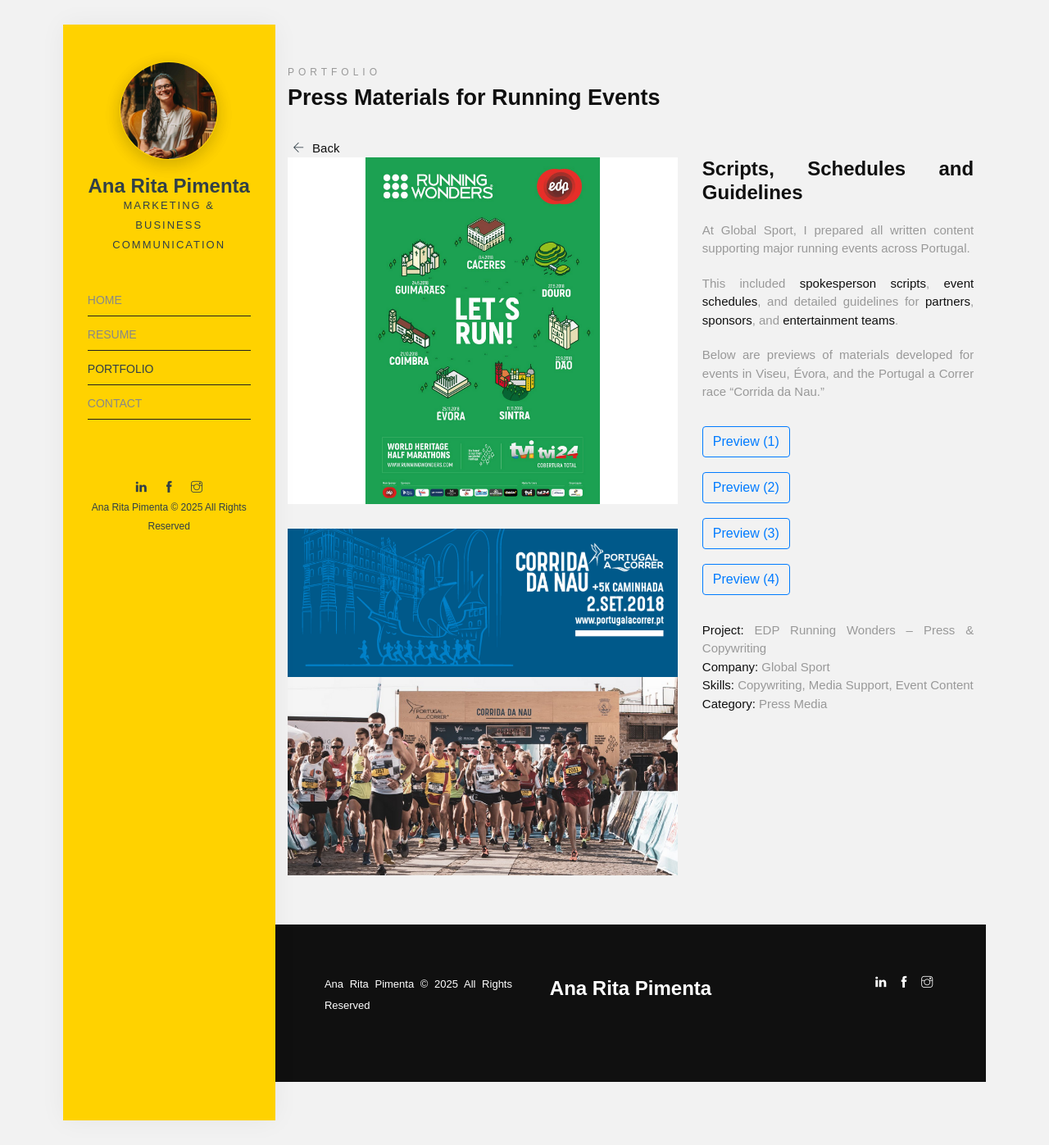
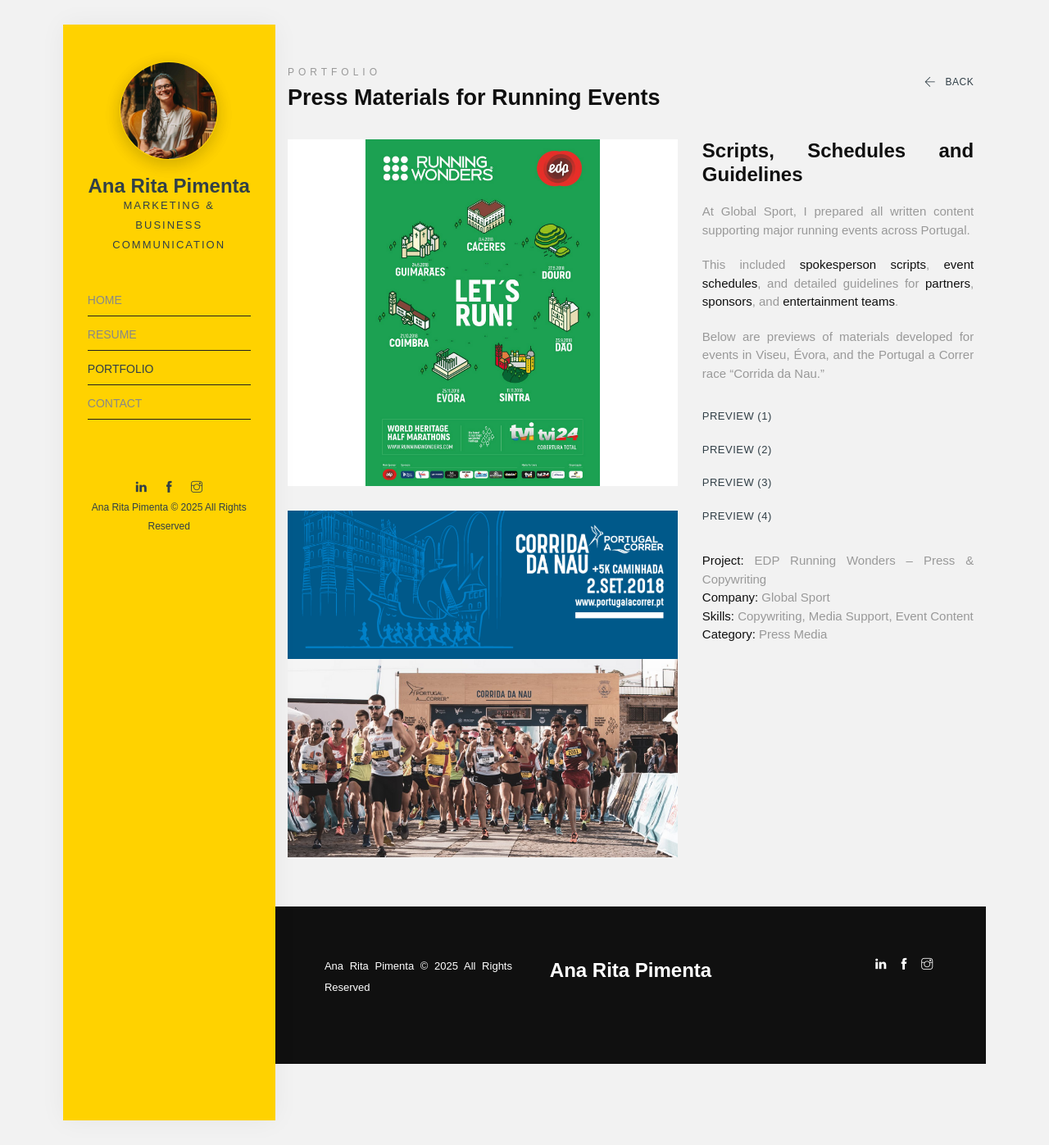
Before and after one commit to anaritapimenta/anaritapimenta.github.io, a Jekyll site: the page built from portfolio/edp-running-wonders-and-portugal-a-correr-press-media/index.html, in a window 1280 px wide and 1397 px high. Shown: the whole window at 82% size. Built offline with Jekyll 4.4.1, drawn with Linux system fonts in a browser that asks for light colours; some web fonts are replaced.

Commit message:
Update index.html

```diff
--- a/portfolio/edp-running-wonders-and-portugal-a-correr-press-media/index.html
+++ b/portfolio/edp-running-wonders-and-portugal-a-correr-press-media/index.html
@@ -8,18 +8,31 @@
 <div class="project">
   <div class="container">
     <div class="row">
-      <div class="col-md-12">
-        <span class="heading-meta">Portfolio</span>
-        <h1 class="heading animate-box" data-animate-effect="fadeInLeft">
-          Press Materials for Running Events
-        </h1>
+      <div class="col-md-12 d-flex justify-content-between align-items-start">
+        <div>
+          <span class="heading-meta">Portfolio</span>
+          <h1 class="heading animate-box" data-animate-effect="fadeInLeft">
+            Press Materials for Running Events
+          </h1>
+        </div>
+
         <a
           href="{{ 'portfolio/' | prepend: site.baseurl | prepend: site.url }}"
           aria-label="Back to Portfolio"
-          class="back-link"
+          style="display: flex; align-items: center; margin-top: 10px;"
         >
           <i class="ti-arrow-left font-14px gray-icon" aria-hidden="true"></i>
-          <span>Back</span>
+          <p
+            style="
+              margin: 0 0 0 6px;
+              color: #313f47;
+              text-transform: uppercase;
+              font-size: 12px;
+              letter-spacing: 0.5px;
+            "
+          >
+            Back
+          </p>
         </a>
       </div>
     </div>
@@ -57,12 +70,36 @@
               Below are previews of materials developed for events in Viseu, Évora, and the Portugal a Correr race “Corrida da Nau.”
             </p>
 
-            <!-- PDF Preview Buttons -->
+            <!-- Styled Preview Buttons -->
             <div class="pdf-buttons">
-              <button type="button" onclick="window.open('preview-1.pdf','_blank')" aria-label="Open PDF preview 1" class="btn btn-outline-primary mb-2">Preview (1)</button><br />
-              <button type="button" onclick="window.open('preview-2.pdf','_blank')" aria-label="Open PDF preview 2" class="btn btn-outline-primary mb-2">Preview (2)</button><br />
-              <button type="button" onclick="window.open('preview-3.pdf','_blank')" aria-label="Open PDF preview 3" class="btn btn-outline-primary mb-2">Preview (3)</button><br />
-              <button type="button" onclick="window.open('preview-4.pdf','_blank')" aria-label="Open PDF preview 4" class="btn btn-outline-primary mb-2">Preview (4)</button>
+              <input
+                type="button"
+                value="PREVIEW (1)"
+                onclick="window.open('preview-1.pdf','_blank')"
+                aria-label="Open PDF preview 1"
+                style="background: none; border: none; padding: 0; margin-bottom: 8px; text-transform: uppercase; color: #313f47; font-size: 13px; letter-spacing: 0.5px; cursor: pointer;"
+              /><br />
+              <input
+                type="button"
+                value="PREVIEW (2)"
+                onclick="window.open('preview-2.pdf','_blank')"
+                aria-label="Open PDF preview 2"
+                style="background: none; border: none; padding: 0; margin-bottom: 8px; text-transform: uppercase; color: #313f47; font-size: 13px; letter-spacing: 0.5px; cursor: pointer;"
+              /><br />
+              <input
+                type="button"
+                value="PREVIEW (3)"
+                onclick="window.open('preview-3.pdf','_blank')"
+                aria-label="Open PDF preview 3"
+                style="background: none; border: none; padding: 0; margin-bottom: 8px; text-transform: uppercase; color: #313f47; font-size: 13px; letter-spacing: 0.5px; cursor: pointer;"
+              /><br />
+              <input
+                type="button"
+                value="PREVIEW (4)"
+                onclick="window.open('preview-4.pdf','_blank')"
+                aria-label="Open PDF preview 4"
+                style="background: none; border: none; padding: 0; margin-bottom: 8px; text-transform: uppercase; color: #313f47; font-size: 13px; letter-spacing: 0.5px; cursor: pointer;"
+              />
             </div>
 
             <p class="mt-4">
```
